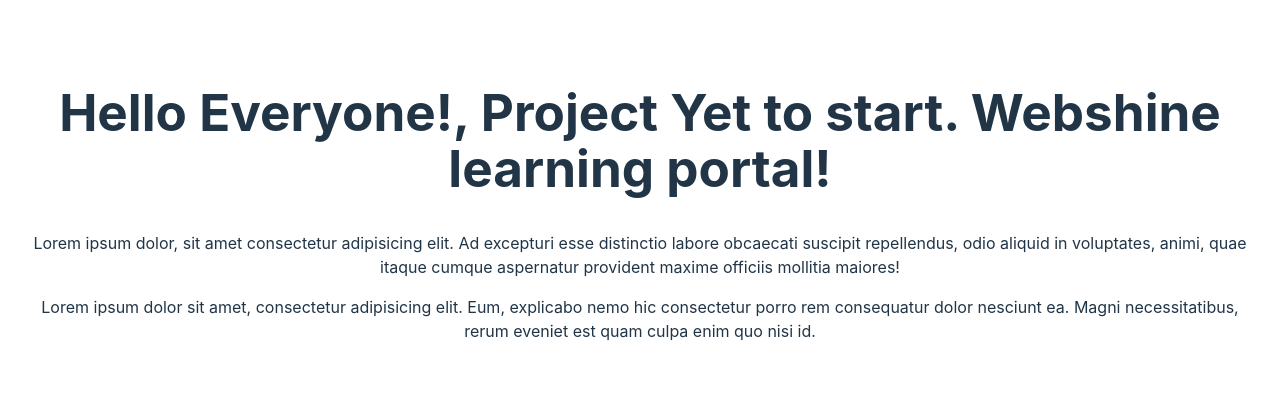
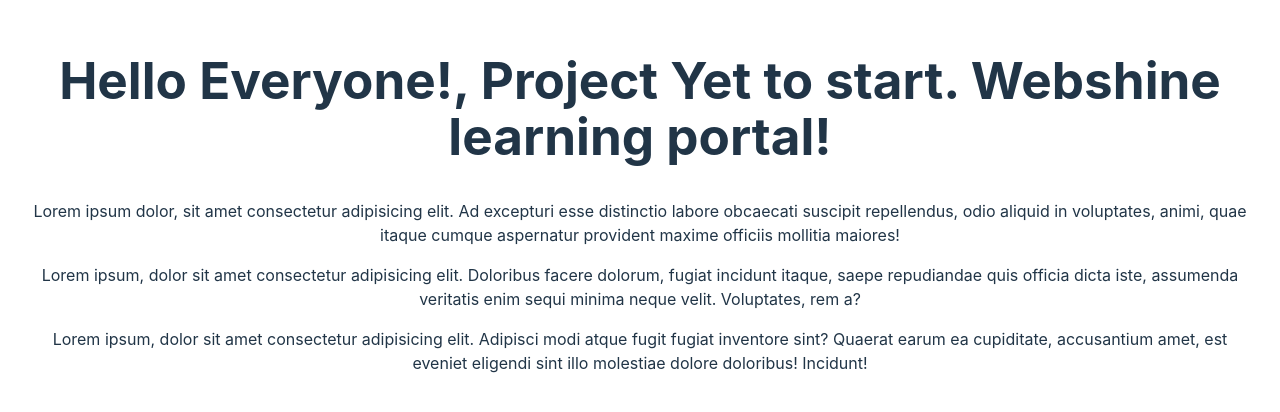
Before and after one commit to vaishnavansakthi/webshinelearning-app-frontend, a React (Vite) app: page / in a window 1280 px wide. Shown: the part 196-608 px from the top of the page. Built offline with nearby package versions, Linux system fonts and the light colour scheme.

Commit message:
adding PR to test the template (#32)
Co-authored-by: vaishnavanm <vaishnavanm5@gmail.com>

```diff
--- a/src/App.tsx
+++ b/src/App.tsx
@@ -17,8 +17,13 @@
         maiores!
       </p>
       <p>
-        Lorem ipsum dolor sit amet, consectetur adipisicing elit. Eum, explicabo nemo hic consectetur porro rem
-        consequatur dolor nesciunt ea. Magni necessitatibus, rerum eveniet est quam culpa enim quo nisi id.
+        Lorem ipsum, dolor sit amet consectetur adipisicing elit. Doloribus facere dolorum, fugiat incidunt itaque,
+        saepe repudiandae quis officia dicta iste, assumenda veritatis enim sequi minima neque velit. Voluptates, rem a?
+      </p>
+      <p>
+        Lorem ipsum, dolor sit amet consectetur adipisicing elit. Adipisci modi atque fugit fugiat inventore sint?
+        Quaerat earum ea cupiditate, accusantium amet, est eveniet eligendi sint illo molestiae dolore doloribus!
+        Incidunt!
       </p>
     </>
   )
```
